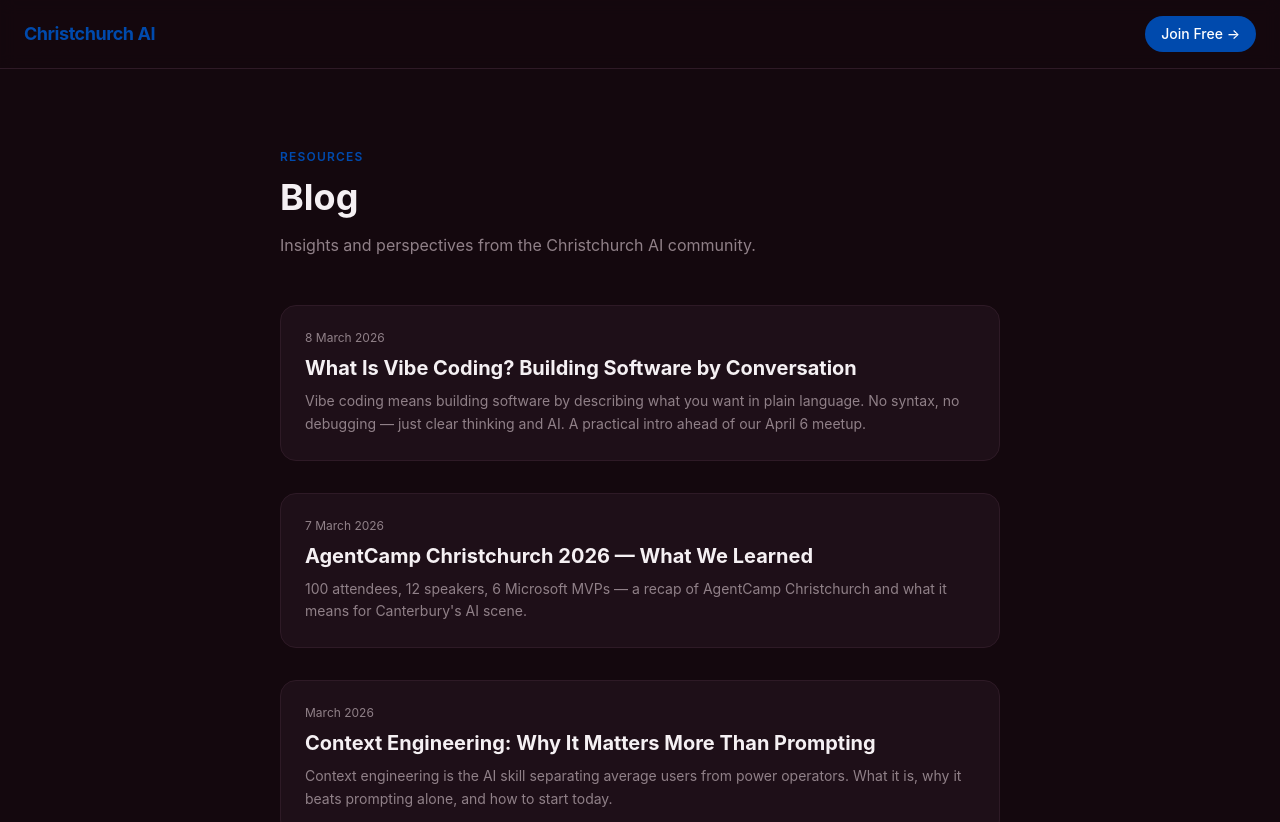
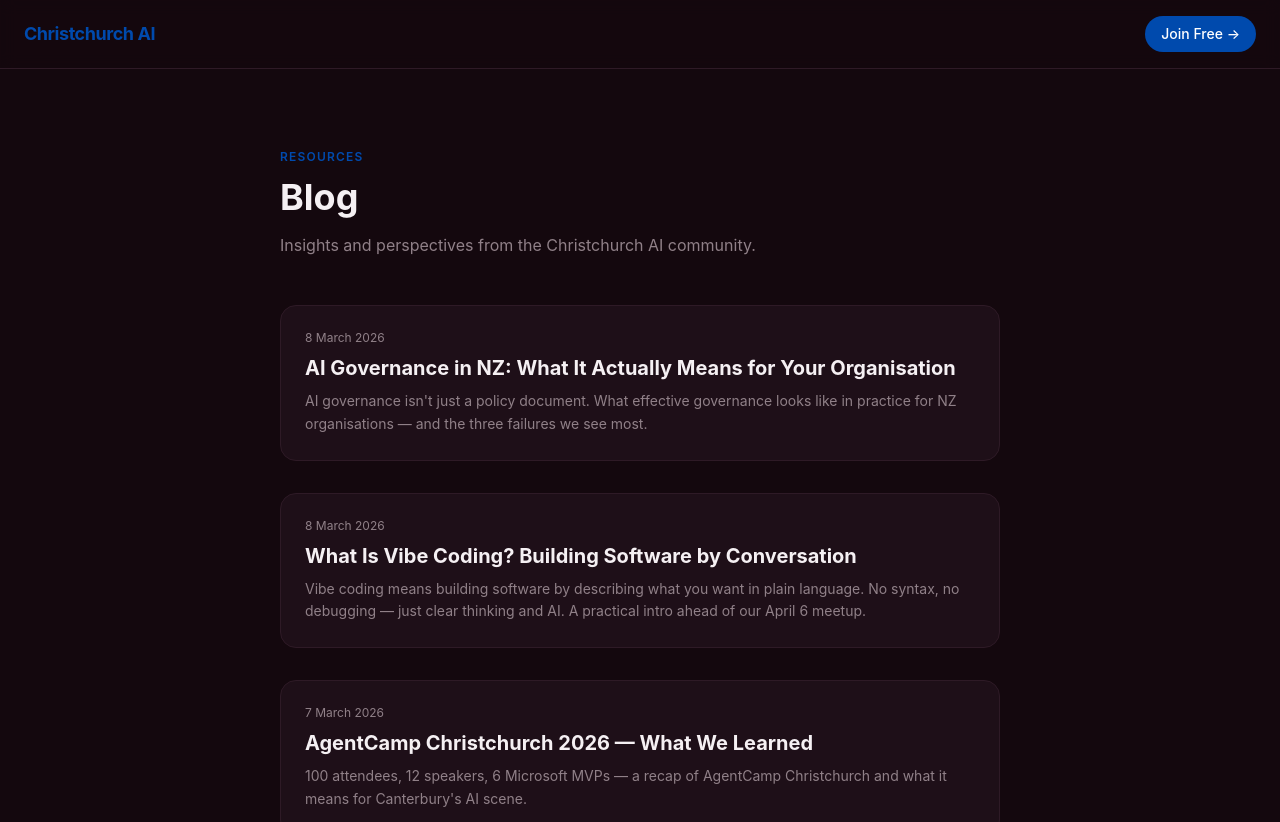
Before and after one commit to caelanhuntress/christchurch-ai, a Next.js app: page /blog in a window 1280 px wide. Shown: the top 822 px of the page. Built offline with nearby package versions, Linux system fonts and the light colour scheme.

Commit message:
blog index: add AI governance post (9 posts)

```diff
--- a/app/blog/page.tsx
+++ b/app/blog/page.tsx
@@ -8,6 +8,12 @@ export const metadata: Metadata = {
 };
 
 const posts = [
+  {
+    slug: "ai-governance-nz-organisations",
+    title: "AI Governance in NZ: What It Actually Means for Your Organisation",
+    date: "8 March 2026",
+    excerpt: "AI governance isn't just a policy document. What effective governance looks like in practice for NZ organisations — and the three failures we see most.",
+  },
   {
     slug: "what-is-vibe-coding",
     title: "What Is Vibe Coding? Building Software by Conversation",
```
